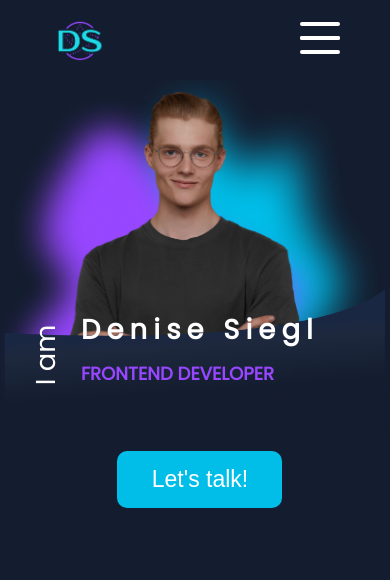
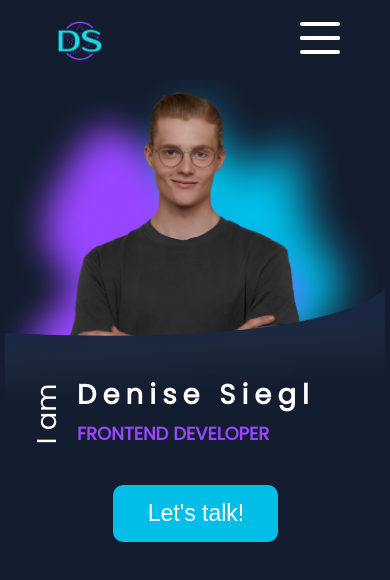
Before and after one commit to deniseS85/portfolio, an Angular app: page /aboutMe in a window 390 px wide. Shown: the top 580 px of the page. Built offline with nearby package versions, Linux system fonts and the light colour scheme.

Commit message:
finish responsiv my profile

```diff
--- a/src/app/about-me/about-me.component.html
+++ b/src/app/about-me/about-me.component.html
@@ -66,11 +66,9 @@
 
         <div class="profile-content-right">
             <span class="pretext-info-profile">I am</span>
-            <div class="info-profile">
-                <div class="subinfo-profile">
-                    <div>Denise Siegl</div>
-                    <div>FRONTEND DEVELOPER</div>
-                </div>
+            <div class="subinfo-profile">
+                <div>Denise Siegl</div>
+                <div>FRONTEND DEVELOPER</div>
             </div>
             <button (click)="scroll('contact')" routerLink="/contact">Let's talk!</button>
         </div>
@@ -92,31 +90,3 @@
         </div>
     </div> -->
 </div>
-
-<!-- <section class="home" id="home">
-    <div class="parent-container">
-        <div class="img-box">
-            <img class="img-home" src="/assets/img/my-img.png">
-        </div>
-
-        <div class="home-content">
-            <span class="traslate">I am</span>
-            <div class="change-text">
-                <h1>Hosny Fahim</h1>
-                <span>{{ currentWord }}</span>
-                <div class="btn-box">
-                    <a href="#contact" class="btn">Let's Talk</a>
-                </div>
-            </div>
-
-        </div>
-    </div>
-    <img class="bottom-img" src="/assets/img/Vector.svg">
-    <div class="home-socials">
-        <div class="left-line"></div>
-        <a href="https://github.com/HosnyFahim" target="_blank"><img src="./assets/icons/github.svg"></a>
-        <a href="https://linkedin.com/in/hosny-fahim-860766236" target="_blank"><img
-                src="./assets/icons/linkedin.svg"></a>
-        <a href="mailto: hosny.fahim1990@gmail.com" target="_blank"><img class="mail" src="./assets/icons/mail.svg"></a>
-    </div>
-</section> -->
--- a/src/app/about-me/about-me.component.scss
+++ b/src/app/about-me/about-me.component.scss
@@ -292,44 +292,35 @@
             flex-direction: column;
             align-items: center;
             justify-content: space-between;
-            padding-left: 10px;
+            padding-left: 2px;
             height: 20vw;
             padding-bottom: 20px;
+            padding-top: 5px;
             .pretext-info-profile {
                 position: absolute;
                 top: 0;
                 transform: rotate(-90deg);
-                width: max-content;
                 font-size: 4.444vw;
                 color: var(--white);
-                height: -moz-fit-content;
-                height: fit-content;
                 margin-top: 10%;
-                left: -22%;
+                left: -24%;
             }
-            .info-profile {
             .subinfo-profile {
-                    display: flex;
-                    justify-content: center;
-                    flex-direction: column;
-                    align-items: flex-start;
                 div:nth-child(1) {
                     font-size: 4.833vw;
                     font-weight: 900;
                     color: var(--white);
                     font-family: 'Poppins';
                     letter-spacing: 6.2px;
-                        width: max-content;
                 }
                 div:nth-child(2) {
                     color: var(--purple);
                     position: absolute;
                     display: flex;
-                        width: max-content;
-                        font-size: 3.3vw;
+                    font-size: 3.05cqw;
                     font-weight: 600;
                     top: 8vw;
-                    }
+                    letter-spacing: 1px;
                 }
             }
             button {
@@ -364,7 +355,6 @@
 }
 
 
-
 @media only screen and (max-width: 1000px) {
     .about-me-content {
         .my-profile-container {
@@ -389,7 +379,7 @@
             }
             .profile-content-right {
                 z-index: 10;
-                margin-top: -130px;
+                margin-top: -18vw;
                 .pretext-info-profile {
                     font-size: 7vw;
                 }
@@ -399,18 +389,25 @@
                     }
                     div:nth-child(2) {
                         top: 13vw !important;
-                        font-size: 4.65vw !important;
+                        font-size: 4.63cqw !important;
                         letter-spacing: unset !important;
                     }
-
                 }
                 button {
-                    margin-top: 100px;
+                    margin-top: 29%;
                 }
             }
         }
         .banner {
             top: 74vw;
+        }
+    }
+}
+
+@media only screen and (min-width:1600px) {
+    .subinfo-profile {
+        div:nth-child(2) {
+            font-size: 2.92cqw !important;
         }
     }
 }
@@ -426,5 +423,4 @@
             height: 4.722vw !important;
         }
     }
-
 }
```
Lines whose indentation alone changed are shown as unchanged.
